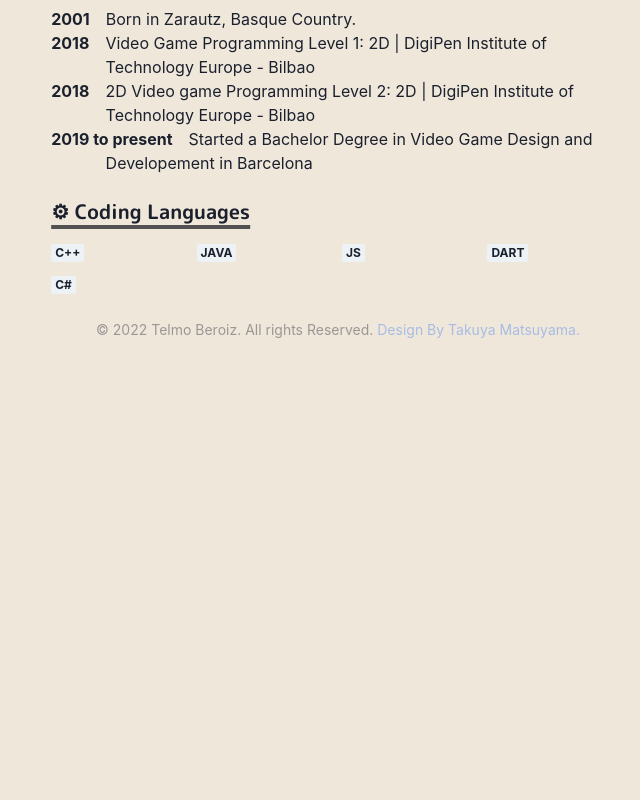
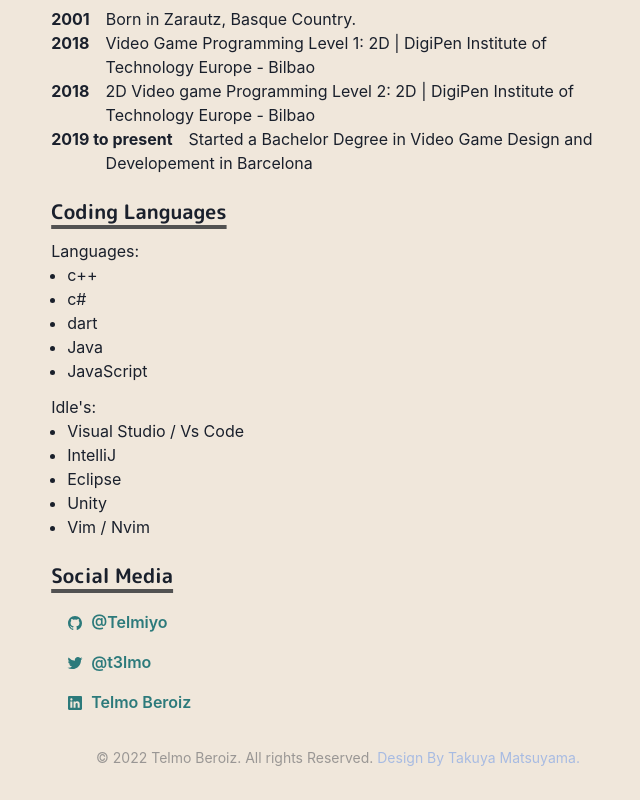
Before and after one commit to Telmiyo/telmiyo-homepage, a Next.js app: page / in a window 1280 px wide. Shown: the part 533-1333 px from the top of the page, without its empty margins (302-942 px from the left). Before the commit the page ends 905 px from the top, so only its background shows below. Built offline with nearby package versions, Linux system fonts and the light colour scheme.

Commit message:
Social Media

```diff
--- a/package.json
+++ b/package.json
@@ -21,6 +21,7 @@
     "next": "^12.0.9",
     "react": "^17.0.2",
     "react-dom": "^17.0.2",
+    "react-icons": "^4.3.1",
     "three": "^0.137.5",
     "typescript": "^4.5.5"
   },
--- a/pages/index.js
+++ b/pages/index.js
@@ -7,13 +7,26 @@
 	useColorModeValue,
 	Button,
   SimpleGrid,
-  Badge
+		Grid,
+  Badge,
+  List,
+  Link,
+  ListItem,
+  UnorderedList,
+  Icon
 } from "@chakra-ui/react"
 import Paragraph from '../components/paragraph'
 import { ChevronRightIcon } from '@chakra-ui/icons'
 import { BioSection, BioYear } from '../components/bio'
 import Section from '../components/section'
 import Layout from '../components/layouts/article'
+import GridItem from '../components/grid-item'
+import  {
+		IoLogoTwitter,
+		IoLogoGithub,
+		IoLogoLinkedin
+
+}from 'react-icons/io5'
 
 const Page = () => {
 	return (<Layout>
@@ -89,25 +102,54 @@
 			</Section>
 		<Section>
 				<Heading as="h3" variant="section-title">
-						⚙ Coding Languages
+				 Coding Languages
 				</Heading>
-		<SimpleGrid columns={[2,4,4]} gap={2}>
-				<Box>
-						<Badge>c++</Badge>
-					</Box>
-				<Box>
-						<Badge> Java</Badge>
-						</Box>
-				<Box>
-						<Badge>JS</Badge>
-						</Box>
-				<Box>
-						<Badge>Dart</Badge>
-						</Box>
-				<Box>
-						<Badge>c#</Badge>
-						</Box>
-				</SimpleGrid>
+				<span>Languages:</span>
+		<UnorderedList mb={3}>
+		 <ListItem>c++</ListItem>
+		<ListItem>c#</ListItem>
+		<ListItem>dart</ListItem>
+		<ListItem>Java</ListItem>
+		<ListItem>JavaScript</ListItem>
+		</UnorderedList>
+				<span>Idle&apos;s:</span>
+		<UnorderedList>
+						<ListItem>Visual Studio / Vs Code</ListItem>
+						<ListItem>IntelliJ</ListItem>
+						<ListItem>Eclipse</ListItem>
+						<ListItem>Unity</ListItem>
+						<ListItem>Vim / Nvim</ListItem>
+			</UnorderedList>
+
+				</Section>
+
+		<Section delay={0.3}>
+				<Heading as="h3" variant="section-title">
+				Social Media
+				</Heading>
+				<List>
+						<ListItem>
+								<Link href="https://github.com/telmiyo" target="_blank">
+										<Button variant="ghost" colorScheme="teal" leftIcon={<Icon as={IoLogoGithub}/>}>
+												@Telmiyo
+										</Button>
+								</Link>
+						</ListItem>
+						<ListItem>
+								<Link href="https://twitter.com/BeroizTelmo" target="_blank">
+								<Button variant="ghost" colorScheme="teal" leftIcon={<Icon as={IoLogoTwitter}/>}>
+										@t3lmo
+										</Button>
+								</Link>
+						</ListItem>
+						<ListItem>
+								<Link href="https://www.linkedin.com/in/telmo-beroiz-321716231/" target="_blank">
+										<Button variant="ghost" colorScheme="teal" leftIcon={<Icon as={IoLogoLinkedin}/>}>
+										Telmo Beroiz
+												</Button>
+								</Link>
+						</ListItem>
+				</List>
 		</Section>
 		</Container>
 	</Layout>
```
Also changed, not shown: 1 other file (tests, documents, lock files or other folders).
